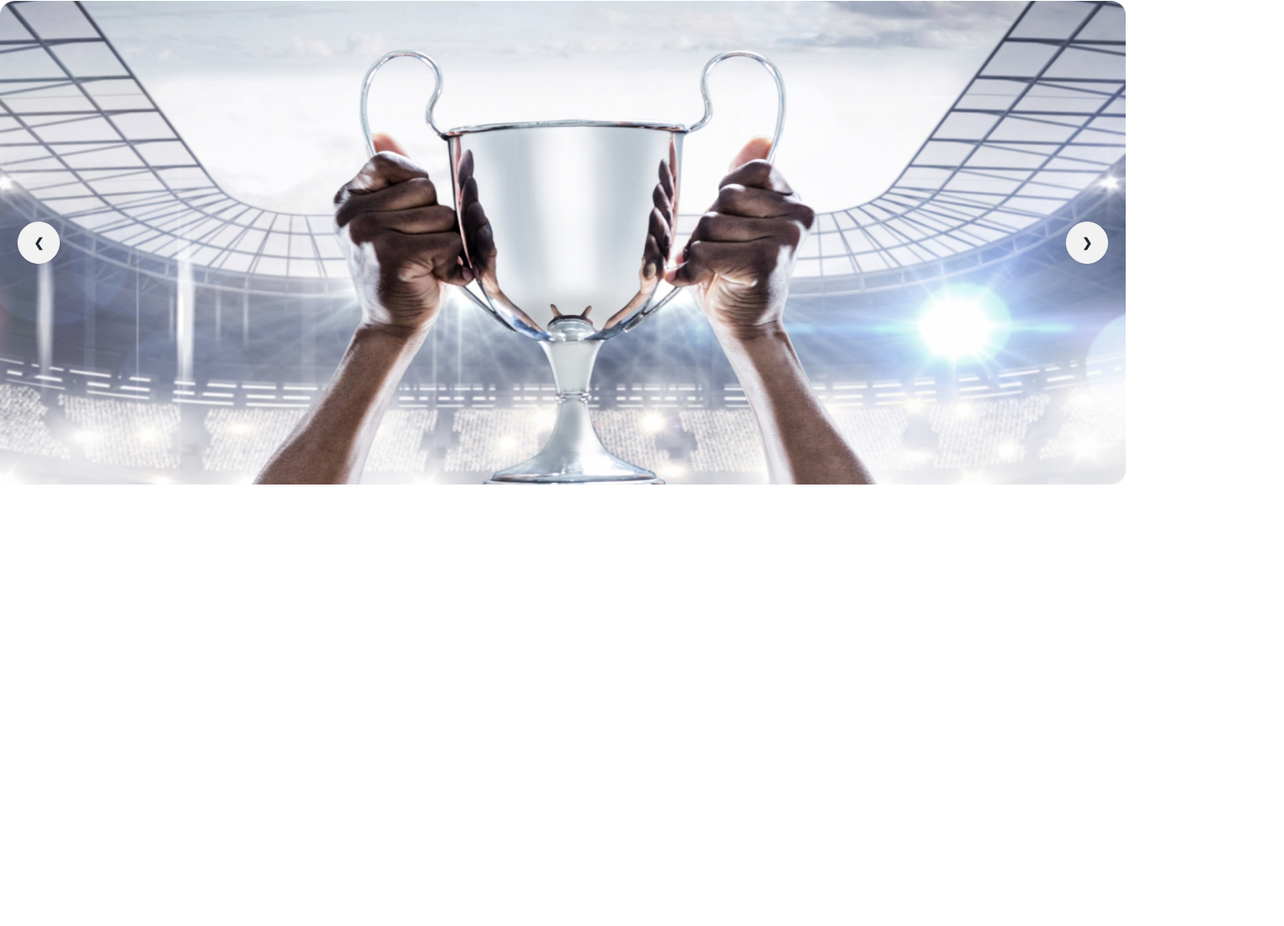
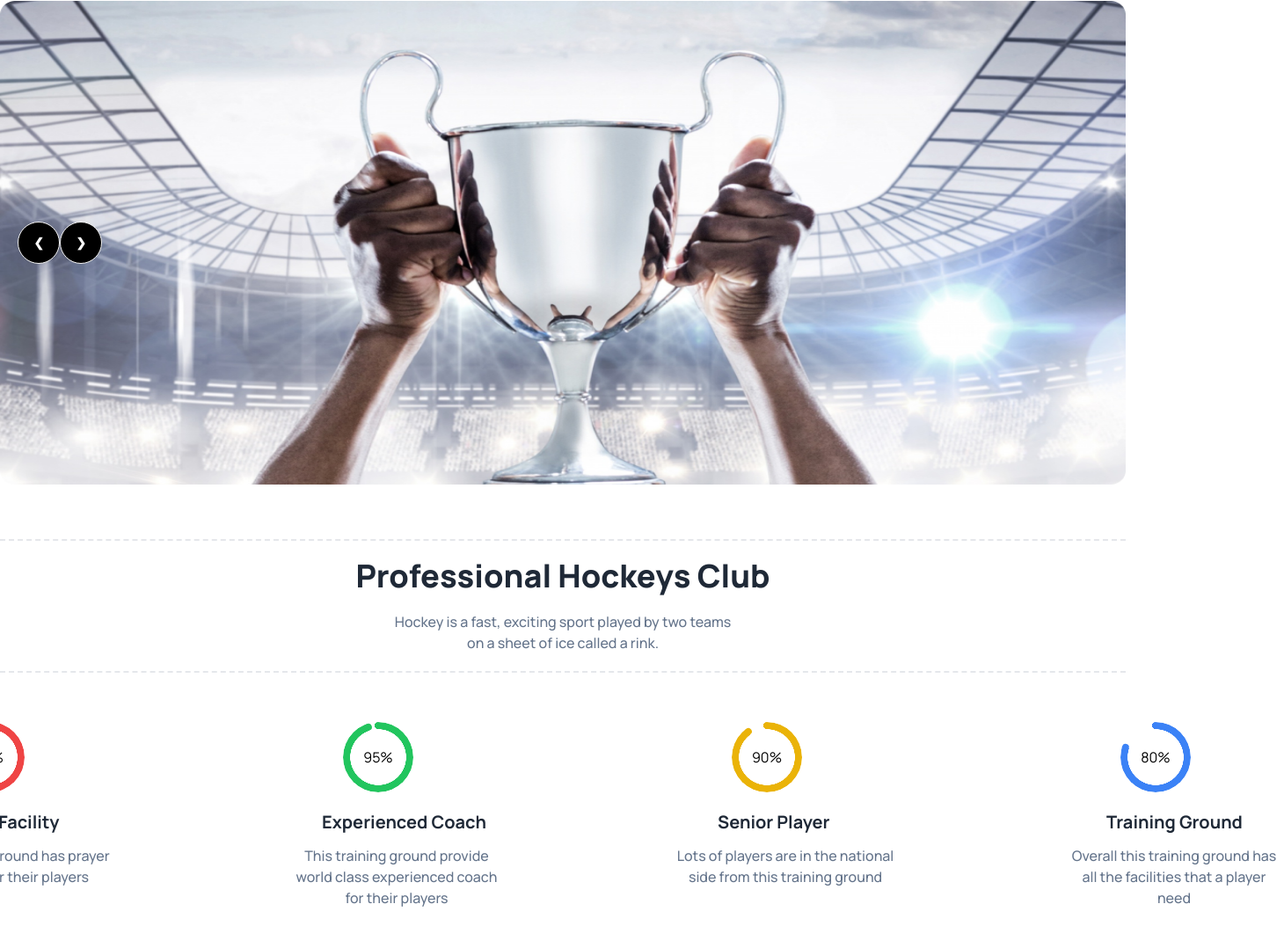
Before and after one commit to jishanjoy194/b9-a3, a plain HTML site: page index.html in a window 1280 px wide. Shown: the part 143-1196 px from the top of the page at 88% size, 1460 px wide, since content can reach past the window. Before the commit the page ends 800 px from the top, so only its background shows below. Drawn offline with nearby package versions, Linux system fonts and the light colour scheme.

Commit message:
progress added

```diff
--- a/index.html
+++ b/index.html
@@ -47,7 +47,7 @@
                       <li><a>Contact</a></li>
                     </ul>
                   </div>
-                  <a class="btn btn-ghost text-4xl">Hockey<span class="text-red-500">’</span>s</a>
+                  <a class="btn btn-ghost text-2xl lg:text-4xl">Hockey<span class="text-red-500">’</span>s</a>
                 </div>
                 <div class="navbar-center hidden lg:flex">
                   <ul class="menu menu-horizontal px-1">
@@ -59,7 +59,7 @@
                   </ul>
                 </div>
                 <div class="navbar-end">
-                    <img class="mr-6" src="./Images/Frame (2).png" alt="">
+                    <img class="mr-6 hidden lg:flex" src="./Images/Frame (2).png" alt="">
                     <a class="btn bg-hockey-primary text-white">Get Ticket</a>
                 </div>
               </div>
@@ -70,11 +70,53 @@
         <div class="carousel w-full">
             <div id="slide1" class="carousel-item relative w-full lg:h-[550px]">
               <img src="./Images/1.png" class="w-full" />
-              <div class="absolute flex justify-between transform -translate-y-1/2 left-5 right-5 top-1/2">
-                <a href="#slide4" class="btn btn-circle">❮</a>
-                <a href="#slide2" class="btn btn-circle">❯</a>
+              <div class="absolute flex transform -translate-y-1/2 left-5 right-5 top-1/2">
+                <a href="#slide4" class="btn btn-circle bg-black"><span class="text-white">❮</span></a>
+                <a href="#slide2" class="btn btn-circle bg-black"><span class="text-white">❯</span></a>
               </div>
             </div>
+            <div id="slide2" class="carousel-item relative w-full lg:h-[550px]">
+              <img src="./Images/2.png" class="w-full" />
+              <div class="absolute flex transform -translate-y-1/2 left-5 right-5 top-1/2">
+                <a href="#slide1" class="btn btn-circle bg-black"><span class="text-white">❮</span></a>
+                <a href="#slide3" class="btn btn-circle bg-black"><span class="text-white">❯</span></a>
+              </div>
+            </div>
+        </div>
+        <!-- Radial progress -->
+        <div class="mt-3 lg:mt-14 text-center border-y-2 border-dashed">
+            <h1 class="font-extrabold text-2xl lg:text-4xl mt-5">Professional Hockeys Club</h1>
+            <p class="font-medium text-base text-slate-500 mt-5 mb-5">Hockey is a fast, exciting sport played by two teams <br> on a sheet of ice called a rink. </p>
+        </div>
+        <div class="mt-14 flex-column ml-16 lg:flex justify-center gap-48">
+            <div class="pb-5">
+              <div class="radial-progress ml-16 text-red-500" style="--value:87;" role="progressbar"><span class="text-black">87%</span></div>
+              <h1 class="ml-12 mt-5 text-xl font-semibold">
+                Prayer Facility</h1>
+              <p class="font-medium text-base text-slate-500 w-[250px] text-center mt-3">This training ground has prayer facilities for their players</p>
+            </div>
+
+            <div class="pb-5">
+              <div class="radial-progress ml-16 text-green-500" style="--value:95;" role="progressbar"><span class="text-black">95%</span></div>
+              <h1 class="ml-10 mt-5 text-xl font-semibold">
+                Experienced Coach</h1>
+              <p class="font-medium text-base text-slate-500 w-[250px] text-center mt-3">This training ground provide world class experienced coach for their players</p>
+            </div>
+
+            <div class="pb-5">
+              <div class="radial-progress ml-16 text-yellow-500" style="--value:90;" role="progressbar"><span class="text-black">90%</span></div>
+              <h1 class="ml-12 mt-5 text-xl font-semibold">
+                Senior Player</h1>
+              <p class="font-medium text-base text-slate-500 w-[250px] text-center mt-3">Lots of players are in the national side from this training ground</p>
+            </div>
+
+            <div>
+              <div class="radial-progress ml-16 text-blue-500" style="--value:80;" role="progressbar"><span class="text-black">80%</span></div>
+              <h1 class="ml-12 mt-5 text-xl font-semibold">
+                Training Ground</h1>
+              <p class="font-medium text-base text-slate-500 w-[250px] text-center mt-3">Overall this training ground has all the facilities that a player need</p>
+            </div>
+
         </div>
     </main>
     <footer>
```
